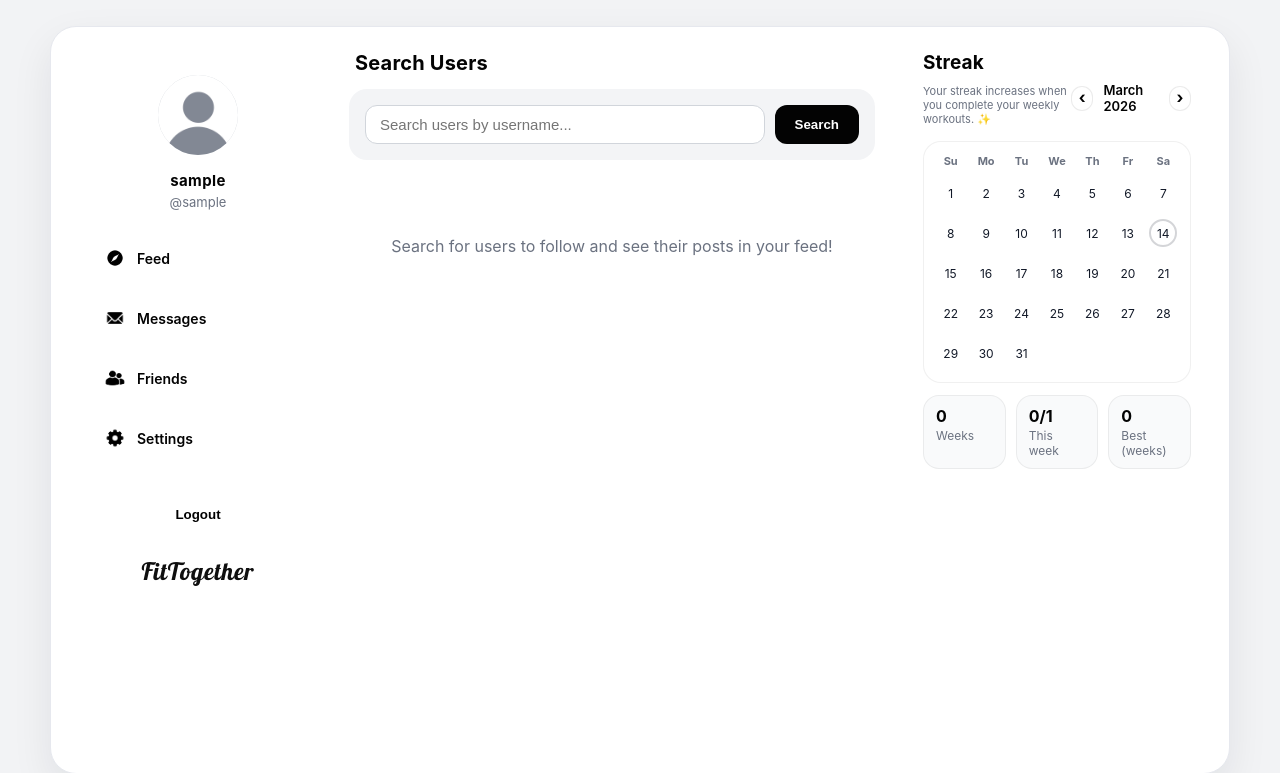
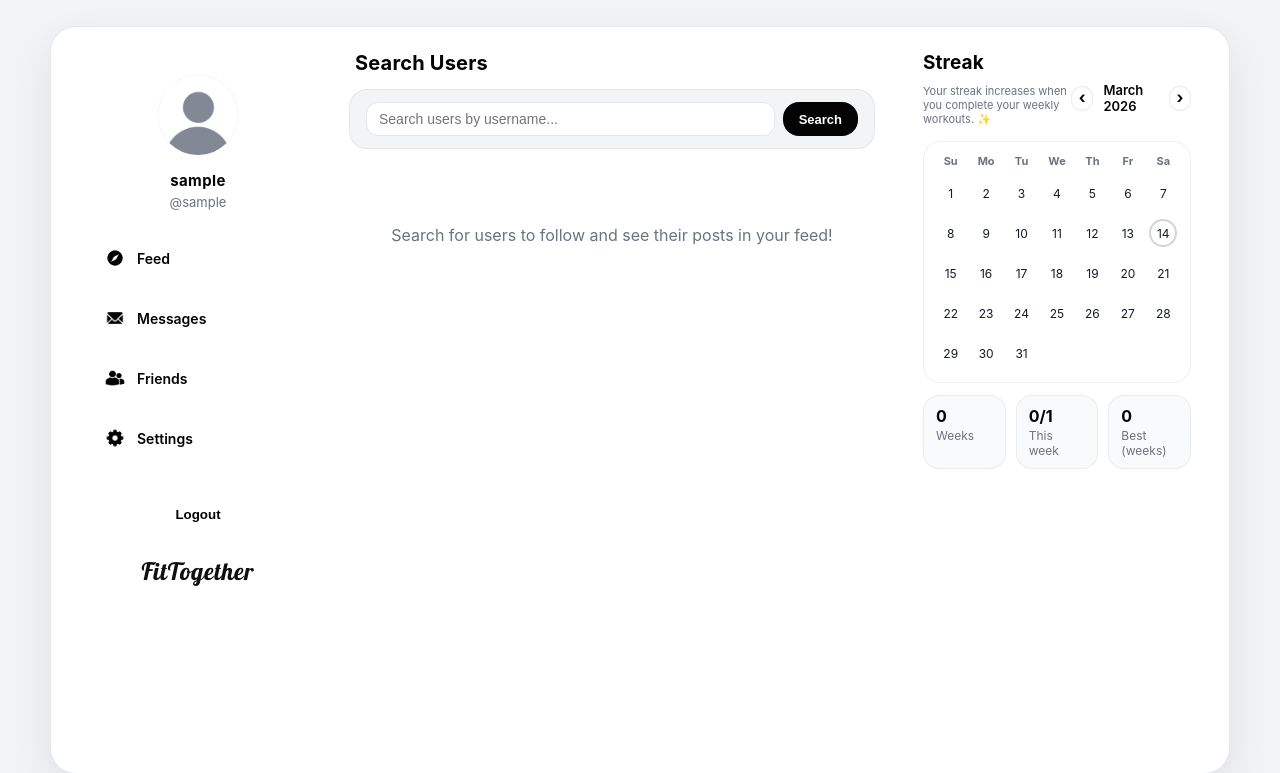
Before and after one commit to jalvarez01/FitTogether, a Django app: page /search/ in a window 1280 px wide. Shown: the top 773 px of the page. Run offline with Django 5.2, Linux system fonts and the light colour scheme; the visitor is signed in with stand-in values (Sample User, id 1); data that the repository does not hold is empty.

Commit message:
style changes

```diff
--- a/templates/social/search.html
+++ b/templates/social/search.html
@@ -13,30 +13,37 @@
   .search-box {
     background: #f3f4f6;
     border-radius: 18px;
-    padding: 16px;
+    padding: 12px 16px;
     margin-bottom: 20px;
+    border: 1px solid rgba(0, 0, 0, .06);
   }
 
   .search-box form {
     display: flex;
-    gap: 10px;
+    gap: 8px;
   }
 
   .search-box input {
     flex: 1;
-    border: 1px solid #d1d5db;
+    border: 1px solid #e5e7eb;
     border-radius: 12px;
-    padding: 10px 14px;
-    font-size: 15px;
+    padding: 8px 12px;
+    font-size: 14px;
+  }
+
+  .search-box input:focus {
+    outline: none;
+    border-color: #a8a9b1;
   }
 
   .search-box button {
     background: #030303;
     color: white;
     border: none;
-    border-radius: 12px;
-    padding: 10px 20px;
+    border-radius: 16px;
+    padding: 8px 16px;
     font-weight: 600;
+    font-size: 13px;
     cursor: pointer;
   }
 
```
